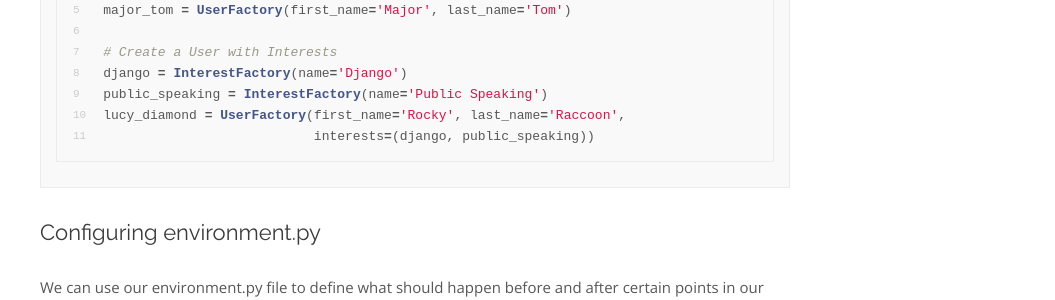
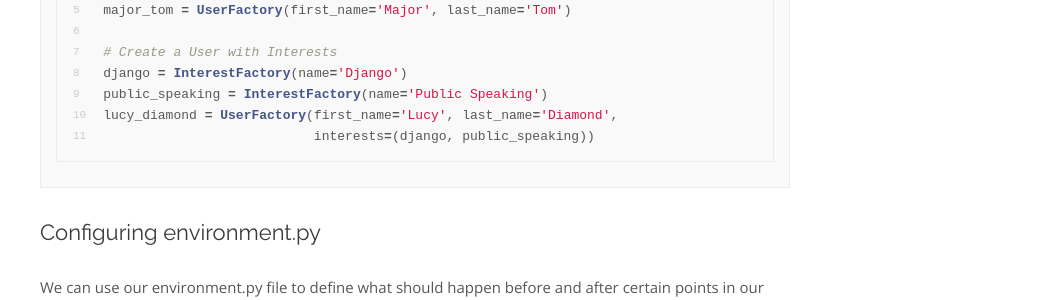
Before and after one commit to nlhkabu/nlhkabu.github.io, a Jekyll site: the page built from _posts/2015-03-19-bdd-part-two.md, in a window 1280 px wide and 900 px high, scrolled down 4549 px. Shown: the part 152-452 px from the top of the window, without its empty margins (225-1280 px from the left). Built offline with Jekyll 4.4.1, drawn with Linux system fonts in a browser that asks for light colours; nearby versions of some CDN libraries; some web fonts are replaced; comment, search, counter and statistics services are not loaded.

Commit message:
fix inconsistent code example

````diff
--- a/_posts/2015-03-19-bdd-part-two.md
+++ b/_posts/2015-03-19-bdd-part-two.md
@@ -194,7 +194,7 @@ major_tom = UserFactory(first_name='Major', last_name='Tom')
 # Create a User with Interests
 django = InterestFactory(name='Django')
 public_speaking = InterestFactory(name='Public Speaking')
-lucy_diamond = UserFactory(first_name='Rocky', last_name='Raccoon',
+lucy_diamond = UserFactory(first_name='Lucy', last_name='Diamond',
                            interests=(django, public_speaking))
 ```
 
````
